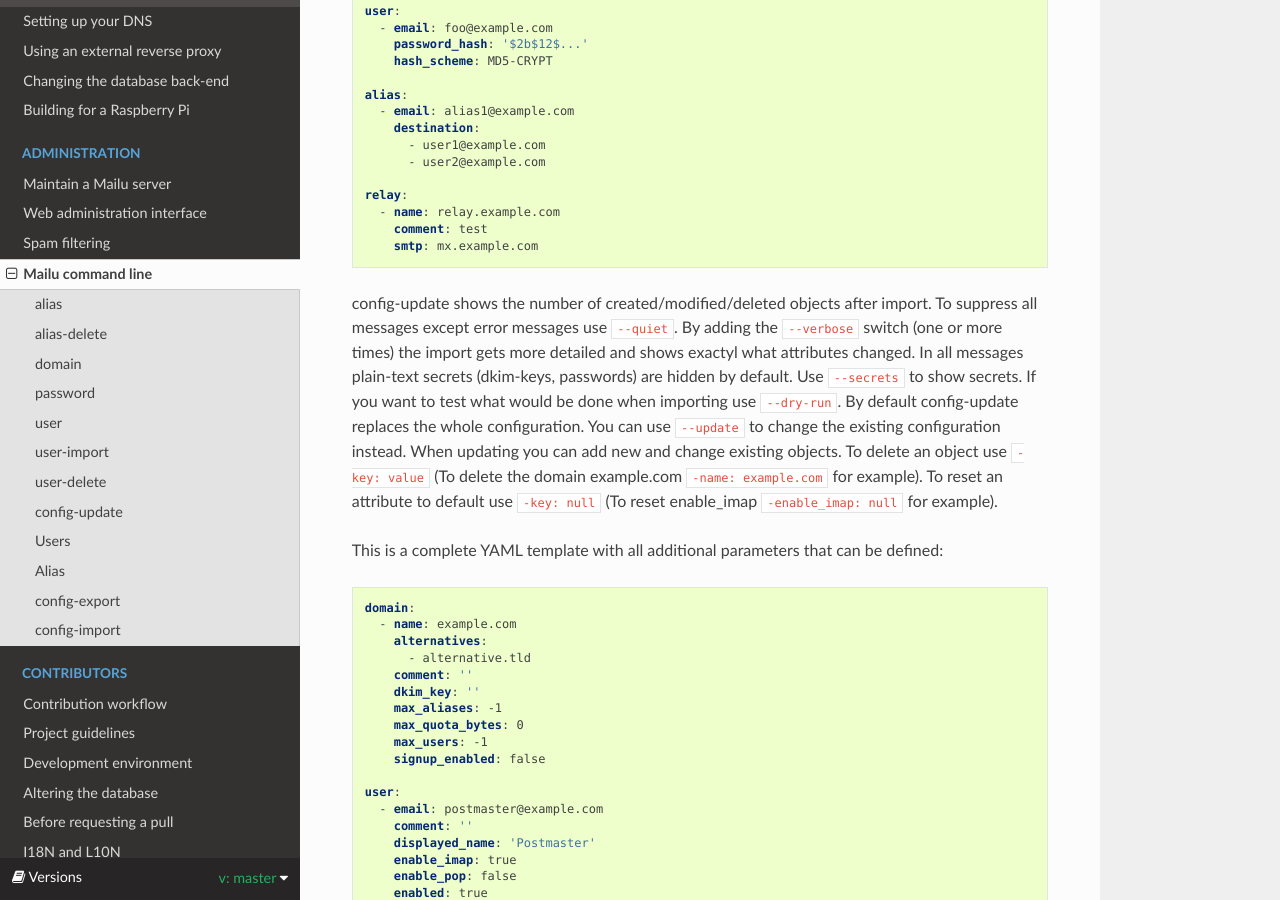
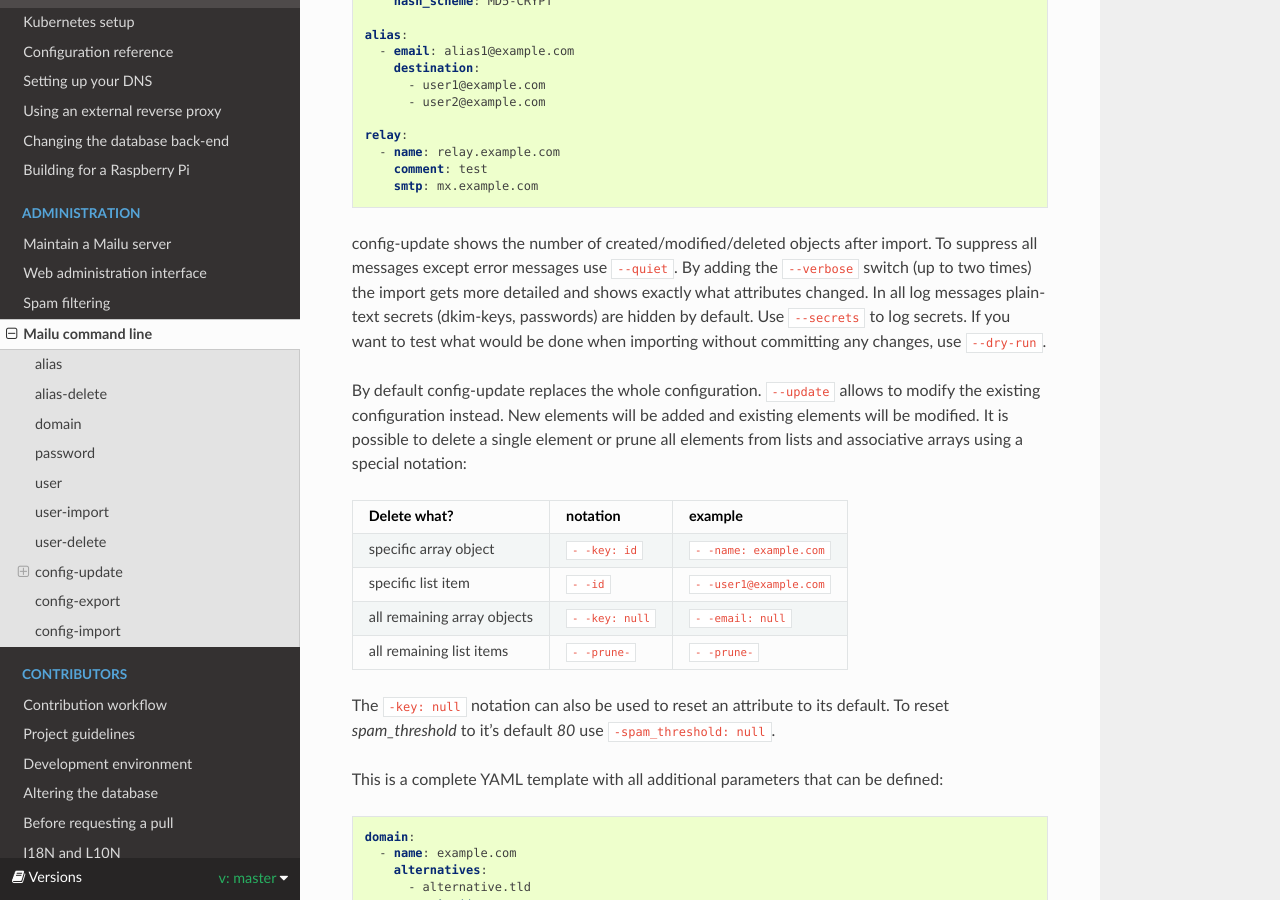
Before and after one commit to WillingDev0812/Mail-Management-Tool, a Sphinx documentation site: the page built from docs/cli.rst, in a window 1280 px wide and 900 px high, scrolled down 3981 px. Built offline with Sphinx 7.4.7 and the Read the Docs theme 2.0.0, drawn with Linux system fonts in a browser that asks for light colours; formulas are drawn with MathJax 3; some of the changed text lies outside the part shown.

Commit message:
updated remarks and docs

```diff
--- a/docs/cli.rst
+++ b/docs/cli.rst
@@ -97,7 +97,7 @@ where mail-config.yml looks like:
 without ``--delete-object`` option config-update will only add/update new values but will *not* remove any entries missing in provided YAML input.
 
 Users
------
+^^^^^
 
 following are additional parameters that could be defined for users:
 
@@ -116,7 +116,7 @@ following are additional parameters that could be defined for users:
 * spam_threshold
 
 Alias
------
+^^^^^
 
 additional fields:
 
@@ -125,11 +125,11 @@ additional fields:
 config-export
 -------------
 
-The purpose of this command is to export domain-, relay-, alias- and user-configuration in YAML or JSON format.
+The purpose of this command is to export the complete configuration in YAML or JSON format.
 
 .. code-block:: bash
 
-  # docker-compose exec admin flask mailu config-export --help
+  $ docker-compose exec admin flask mailu config-export --help
 
  Usage: flask mailu config-export [OPTIONS] [FILTER]...
 
@@ -152,18 +152,18 @@ filters to export only some objects or attributes (try: ``user`` or ``domain.nam
 
 .. code-block:: bash
 
-  docker-compose exec admin flask mailu config-export -o mail-config.yml
+  $ docker-compose exec admin flask mailu config-export -o mail-config.yml
 
-  docker-compose exec admin flask mailu config-export --dns domain.dns_mx domain.dns_spf
+  $ docker-compose exec admin flask mailu config-export --dns domain.dns_mx domain.dns_spf
 
 config-import
 -------------
 
-The purpose of this command is for importing domain-, relay-, alias- and user-configuration in bulk and synchronizing DB entries with an external YAML/JOSN source.
+This command imports configuration data from an external YAML or JSON source.
 
 .. code-block:: bash
 
-  # docker-compose exec admin flask mailu config-import --help
+  $ docker-compose exec admin flask mailu config-import --help
 
  Usage: flask mailu config-import [OPTIONS] [FILENAME|-]
 
@@ -211,13 +211,28 @@ mail-config.yml contains the configuration and looks like this:
 
 config-update shows the number of created/modified/deleted objects after import.
 To suppress all messages except error messages use ``--quiet``.
-By adding the ``--verbose`` switch (one or more times) the import gets more detailed and shows exactyl what attributes changed.
-In all messages plain-text secrets (dkim-keys, passwords) are hidden by default. Use ``--secrets`` to show secrets.
-If you want to test what would be done when importing use ``--dry-run``.
-By default config-update replaces the whole configuration. You can use ``--update`` to change the existing configuration instead.
-When updating you can add new and change existing objects.
-To delete an object use ``-key: value`` (To delete the domain example.com ``-name: example.com`` for example).
-To reset an attribute to default use ``-key: null`` (To reset enable_imap ``-enable_imap: null`` for example).
+By adding the ``--verbose`` switch (up to two times) the import gets more detailed and shows exactly what attributes changed.
+In all log messages plain-text secrets (dkim-keys, passwords) are hidden by default. Use ``--secrets`` to log secrets.
+If you want to test what would be done when importing without committing any changes, use ``--dry-run``.
+
+By default config-update replaces the whole configuration. ``--update`` allows to modify the existing configuration instead.
+New elements will be added and existing elements will be modified.
+It is possible to delete a single element or prune all elements from lists and associative arrays using a special notation:
+
++-----------------------------+------------------+--------------------------+
+| Delete what?                | notation         | example                  |
++=============================+==================+==========================+
+| specific array object       | ``- -key: id``   | ``- -name: example.com`` |
++-----------------------------+------------------+--------------------------+
+| specific list item          | ``- -id``        | ``- -user1@example.com`` |
++-----------------------------+------------------+--------------------------+
+| all remaining array objects | ``- -key: null`` | ``- -email: null``       |
++-----------------------------+------------------+--------------------------+
+| all remaining list items    | ``- -prune-``    | ``- -prune-``            |
++-----------------------------+------------------+--------------------------+
+
+The ``-key: null`` notation can also be used to reset an attribute to its default.
+To reset *spam_threshold* to it's default *80* use ``-spam_threshold: null``.
 
 This is a complete YAML template with all additional parameters that can be defined:
 
```
Also changed, not shown: 3 other files.
